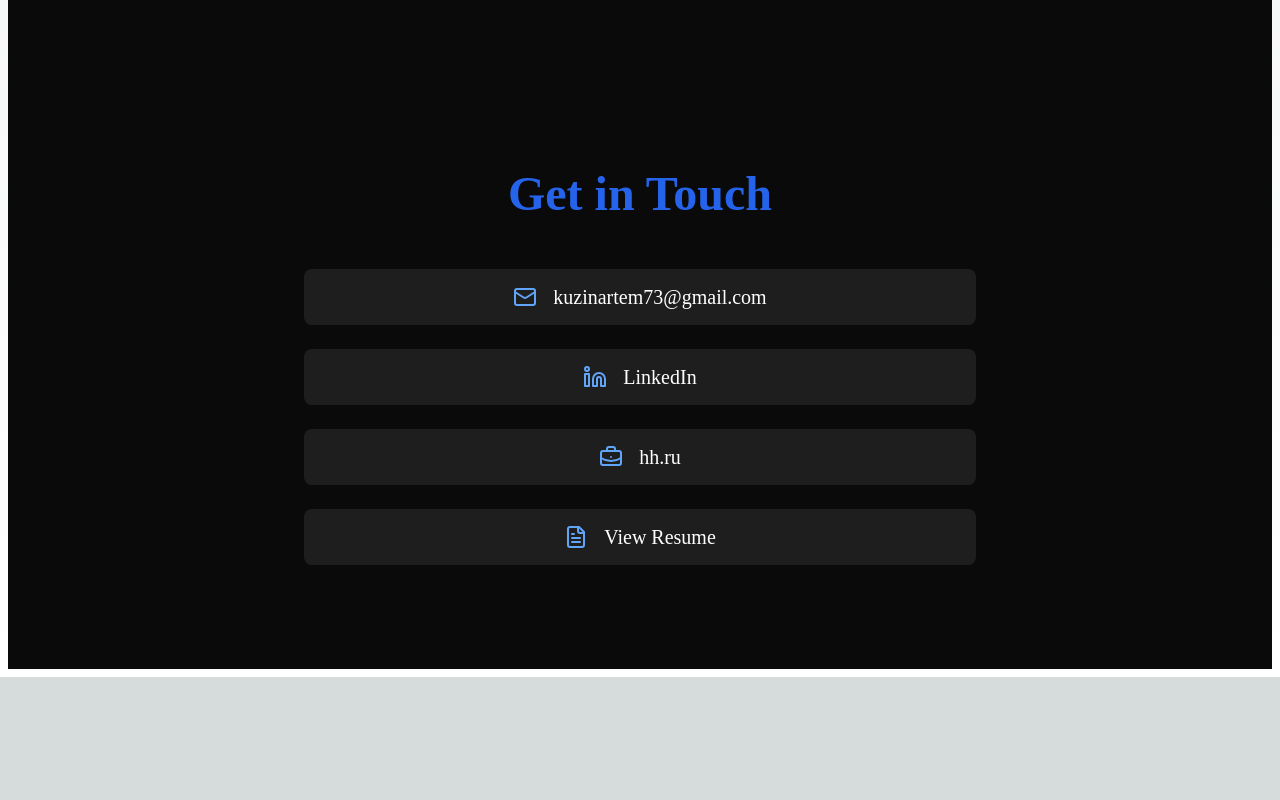
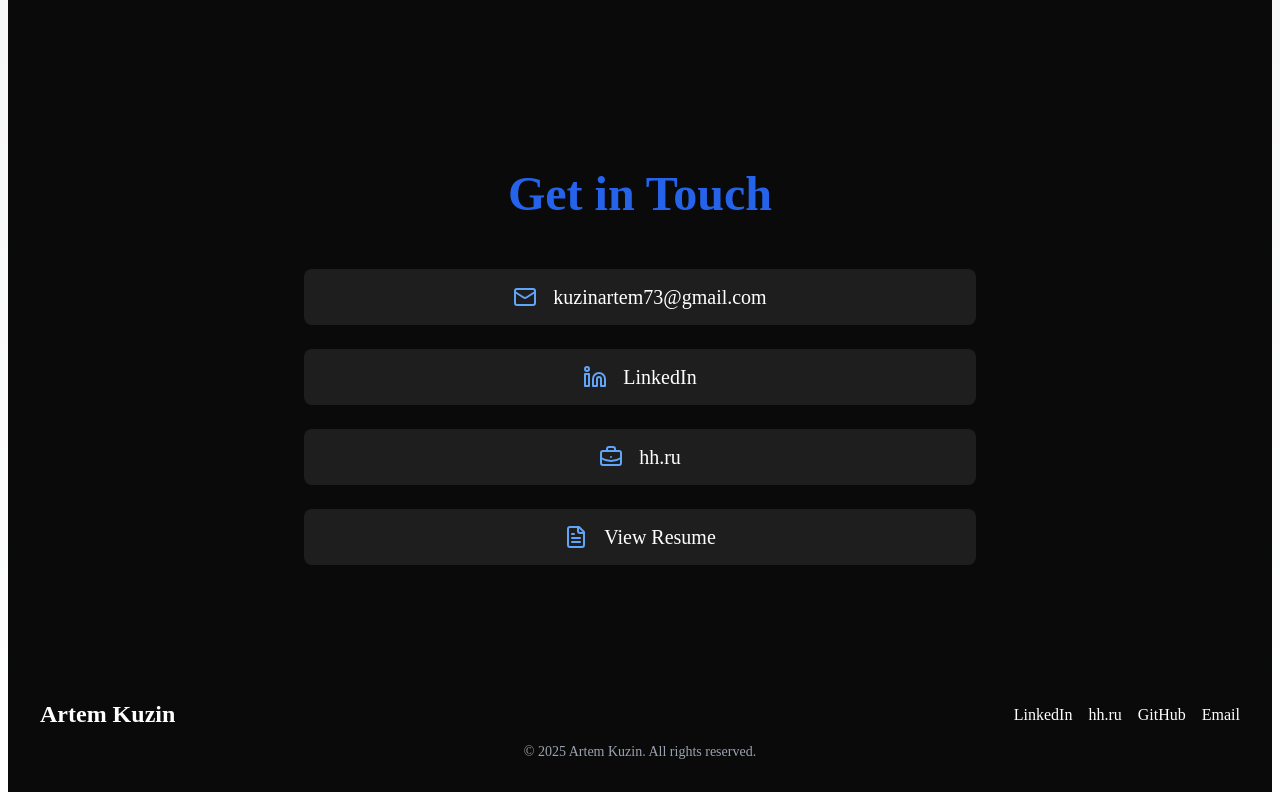
Before and after one commit to NeGaTiVe233/Portfolio, a Next.js app: page / in a window 1280 px wide. Shown: the part 2837-3637 px from the top of the page. Before the commit the page ends 3514 px from the top, so only its background shows below. Built offline with nearby package versions, Linux system fonts and the light colour scheme.

Commit message:
Footer Widget
Add Footer block

```diff
--- a/src/app/layout.tsx
+++ b/src/app/layout.tsx
@@ -2,6 +2,7 @@ import type { Metadata } from "next";
 import { Montserrat } from "next/font/google";
 import "./globals.css";
 import Header from "@/components/Header/Header";
+import Footer from "@/components/Footer/Footer";
 
 
 const montserrat = Montserrat({
@@ -27,6 +28,7 @@ export default function RootLayout({
         >
           <Header />
         {children}
+        <Footer />
       </body>
     </html>
   );
--- /dev/null
+++ b/src/components/Footer/Footer.module.css
@@ -0,0 +1,62 @@
+.footer {
+    background-color: #0a0a0a;
+    color: white;
+    padding: 2rem 0;
+  }
+
+  .container {
+    max-width: 1200px;
+    margin: 0 auto;
+    padding: 0 1.5rem;
+  }
+
+  .content {
+    display: flex;
+    flex-direction: column;
+    align-items: center;
+    margin-bottom: 1rem;
+  }
+
+  .logoWrapper {
+    margin-bottom: 1rem;
+  }
+
+  .logo {
+    font-size: 1.5rem;
+    font-weight: bold;
+    color: white;
+    text-decoration: none;
+  }
+
+  .links {
+    display: flex;
+    gap: 1rem;
+  }
+
+  .link {
+    color: white;
+    text-decoration: none;
+    transition: color 0.3s ease;
+  }
+
+  .link:hover {
+    color: #60a5fa;
+  }
+
+  .copyright {
+    text-align: center;
+    font-size: 0.875rem;
+    color: #9ca3af;
+  }
+
+  @media (min-width: 768px) {
+    .content {
+      flex-direction: row;
+      justify-content: space-between;
+      align-items: center;
+    }
+
+    .logoWrapper {
+      margin-bottom: 0;
+    }
+  }
--- /dev/null
+++ b/src/components/Footer/Footer.tsx
@@ -0,0 +1,36 @@
+import Link from "next/link"
+import styles from "./Footer.module.css"
+
+const Footer = () => {
+  return (
+    <footer className={styles.footer}>
+      <div className={styles.container}>
+        <div className={styles.content}>
+          <div className={styles.logoWrapper}>
+            <Link href="/" className={styles.logo}>
+              Artem Kuzin
+            </Link>
+          </div>
+          <div className={styles.links}>
+            <a href="http://www.linkedin.com/in/kuzin-artem" className={styles.link}>
+              LinkedIn
+            </a>
+            <a href="https://hh.ru/resume/a830efd0ff0e67e1570039ed1f314d6268674f" className={styles.link}>
+              hh.ru
+            </a>
+            <a href="https://github.com/NeGaTiVe233" className={styles.link}>
+              GitHub
+            </a>
+            <a href="mailto:kuzinartem73@gmail.com" className={styles.link}>
+              Email
+            </a>
+
+          </div>
+        </div>
+        <div className={styles.copyright}>© {new Date().getFullYear()} Artem Kuzin. All rights reserved.</div>
+      </div>
+    </footer>
+  )
+}
+
+export default Footer
```
